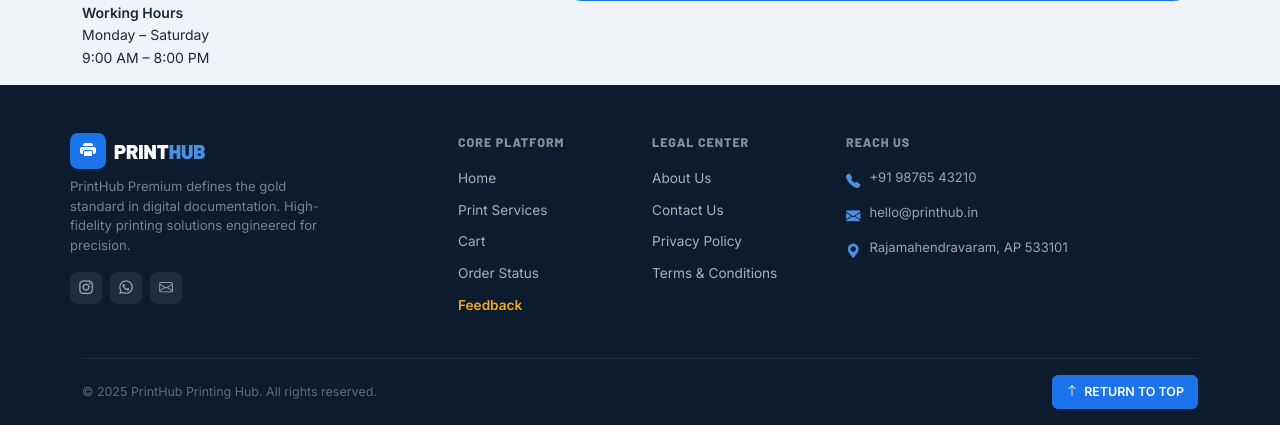
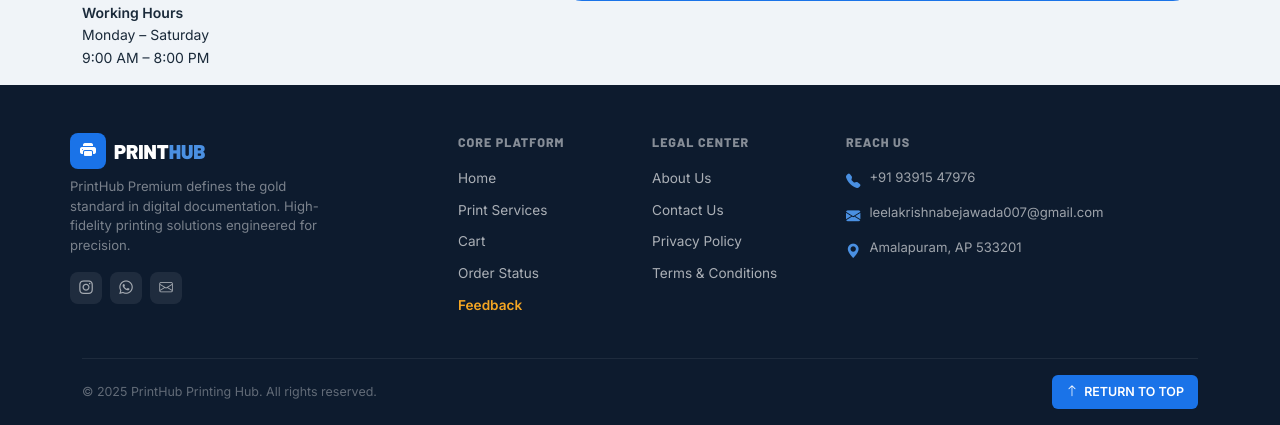
Before and after one commit to santoshvelagana16-afk/printhub, a Django app: page /contact/ in a window 1280 px wide. Shown: the part 535-960 px from the top of the page. Run offline with Django 5.2, Linux system fonts and the light colour scheme.

Commit message:
Update contact information in footer

```diff
--- a/templates/base.html
+++ b/templates/base.html
@@ -129,9 +129,9 @@
       </div>
       <div class="col-lg-4 col-sm-4">
         <div class="footer-col-title">Reach Us</div>
-        <div class="footer-contact-item"><i class="bi bi-telephone-fill"></i>+91 98765 43210</div>
-        <div class="footer-contact-item"><i class="bi bi-envelope-fill"></i>hello@printhub.in</div>
-        <div class="footer-contact-item"><i class="bi bi-geo-alt-fill"></i>Rajamahendravaram, AP 533101</div>
+        <div class="footer-contact-item"><i class="bi bi-telephone-fill"></i>+91 93915 47976</div>
+        <div class="footer-contact-item"><i class="bi bi-envelope-fill"></i>leelakrishnabejawada007@gmail.com</div>
+        <div class="footer-contact-item"><i class="bi bi-geo-alt-fill"></i>Amalapuram, AP 533201</div>
       </div>
     </div>
   </div>
```
